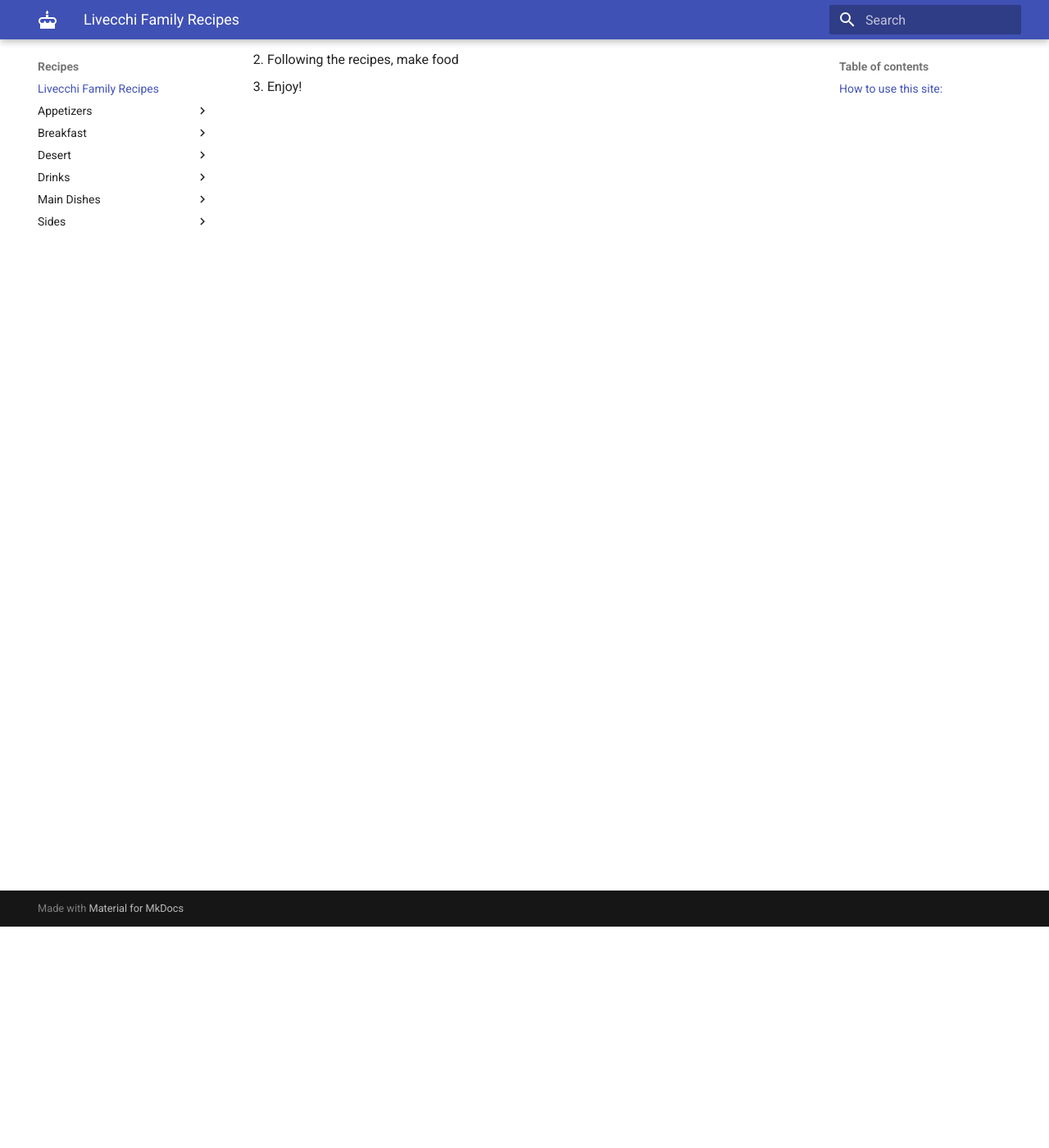
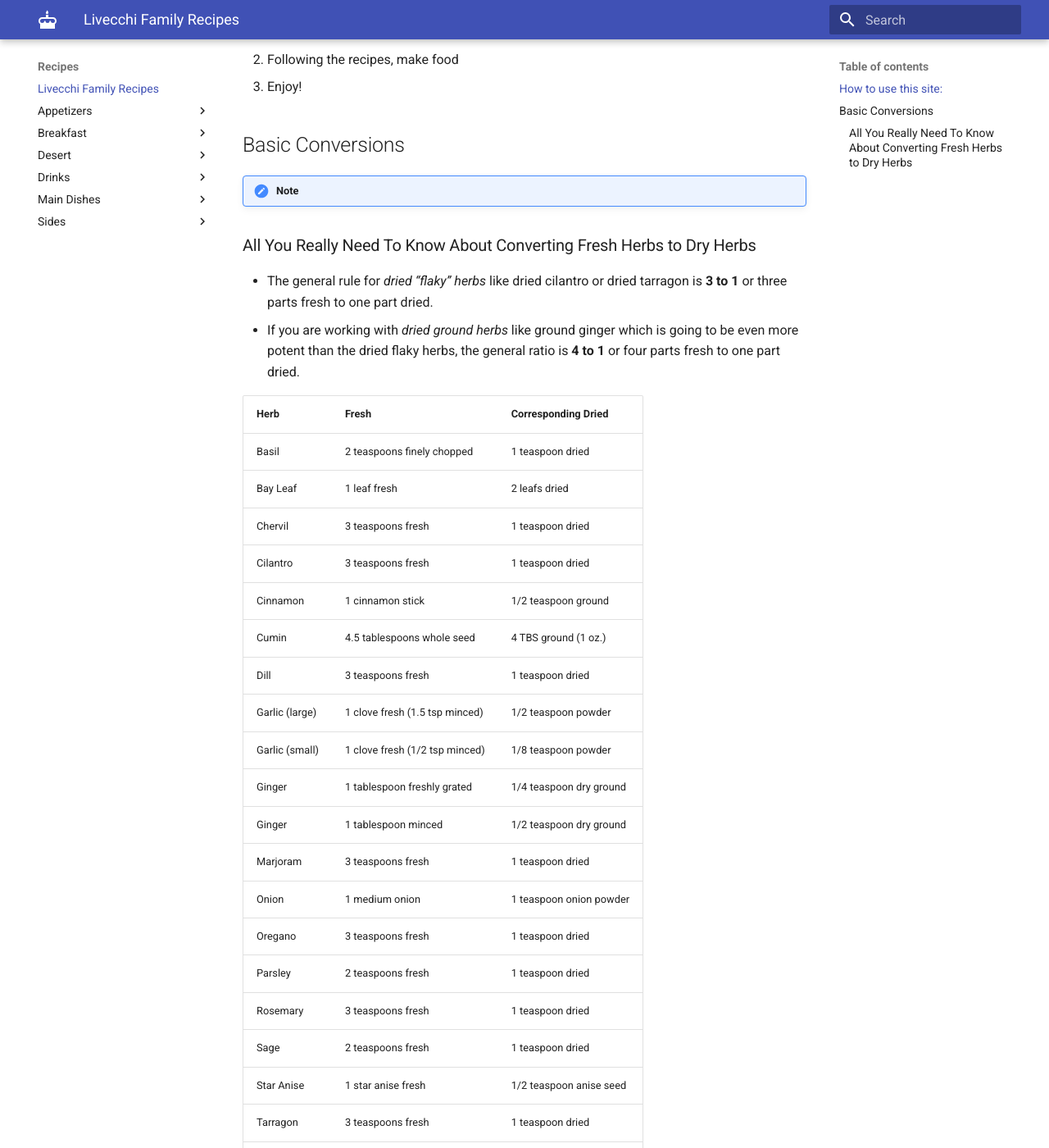
Before and after one commit to joewashear007/recipes, an MkDocs documentation site: the page built from recipes/index.md, in a window 1280 px wide and 1400 px high, scrolled down 270 px. Shown: the whole window at 82% size. Built offline with MkDocs 1.6.1 and Material for MkDocs 9.7.7, drawn with Linux system fonts in a browser that asks for light colours; some of the changed text lies outside the part shown.

Commit message:
Added conversion chart

```diff
--- a/recipes/index.md
+++ b/recipes/index.md
@@ -8,3 +8,40 @@ How to use this site:
 1. Use the menu to find the recipes
 2. Following the recipes, make food
 3. Enjoy!
+
+
+Basic Conversions
+-----------------------------------------------------
+
+!!! note
+### All You Really Need To Know About Converting Fresh Herbs to Dry Herbs
+* The general rule for *dried “flaky” herbs* like dried cilantro or dried tarragon is **3 to 1** or three parts fresh to one part dried.
+* If you are working with *dried ground herbs* like ground ginger which is going to be even more potent than the dried flaky herbs, the general ratio is **4 to 1** or four parts fresh to one part dried.
+
+
+| Herb           | Fresh                          | Corresponding Dried     |
+|----------------|--------------------------------|-------------------------|
+| Basil          | 2 teaspoons finely chopped     | 1 teaspoon dried        |
+| Bay Leaf       | 1 leaf fresh                   | 2 leafs dried           |
+| Chervil        | 3 teaspoons fresh              | 1 teaspoon dried        |
+| Cilantro       | 3 teaspoons fresh              | 1 teaspoon dried        |
+| Cinnamon       | 1 cinnamon stick               | 1/2 teaspoon ground     |
+| Cumin          | 4.5 tablespoons whole seed     | 4 TBS ground (1 oz.)    |
+| Dill           | 3 teaspoons fresh              | 1 teaspoon dried        |
+| Garlic (large) | 1 clove fresh (1.5 tsp minced) | 1/2 teaspoon powder     |
+| Garlic (small) | 1 clove fresh (1/2 tsp minced) | 1/8 teaspoon powder     |
+| Ginger         | 1 tablespoon freshly grated    | 1/4 teaspoon dry ground |
+| Ginger         | 1 tablespoon minced            | 1/2 teaspoon dry ground |
+| Marjoram       | 3 teaspoons fresh              | 1 teaspoon dried        |
+| Onion          | 1 medium onion                 | 1 teaspoon onion powder |
+| Oregano        | 3 teaspoons fresh              | 1 teaspoon dried        |
+| Parsley        | 2 teaspoons fresh              | 1 teaspoon dried        |
+| Rosemary       | 3 teaspoons fresh              | 1 teaspoon dried        |
+| Sage           | 2 teaspoons fresh              | 1 teaspoon dried        |
+| Star Anise     | 1 star anise fresh             | 1/2 teaspoon anise seed |
+| Tarragon       | 3 teaspoons fresh              | 1 teaspoon dried        |
+| Thyme          | 3 teaspoons fresh              | 1 teaspoon dried        |
+| Thyme          | 1 teaspoon dried               | 3/4 teaspoons ground    |
+| Vanilla        | 1 inch vanilla bean            | 1 teaspoon extract      |
+
+*Source: <https://www.reluctantgourmet.com/converting-fresh-herbs-to-dried-ratios/>*
```
